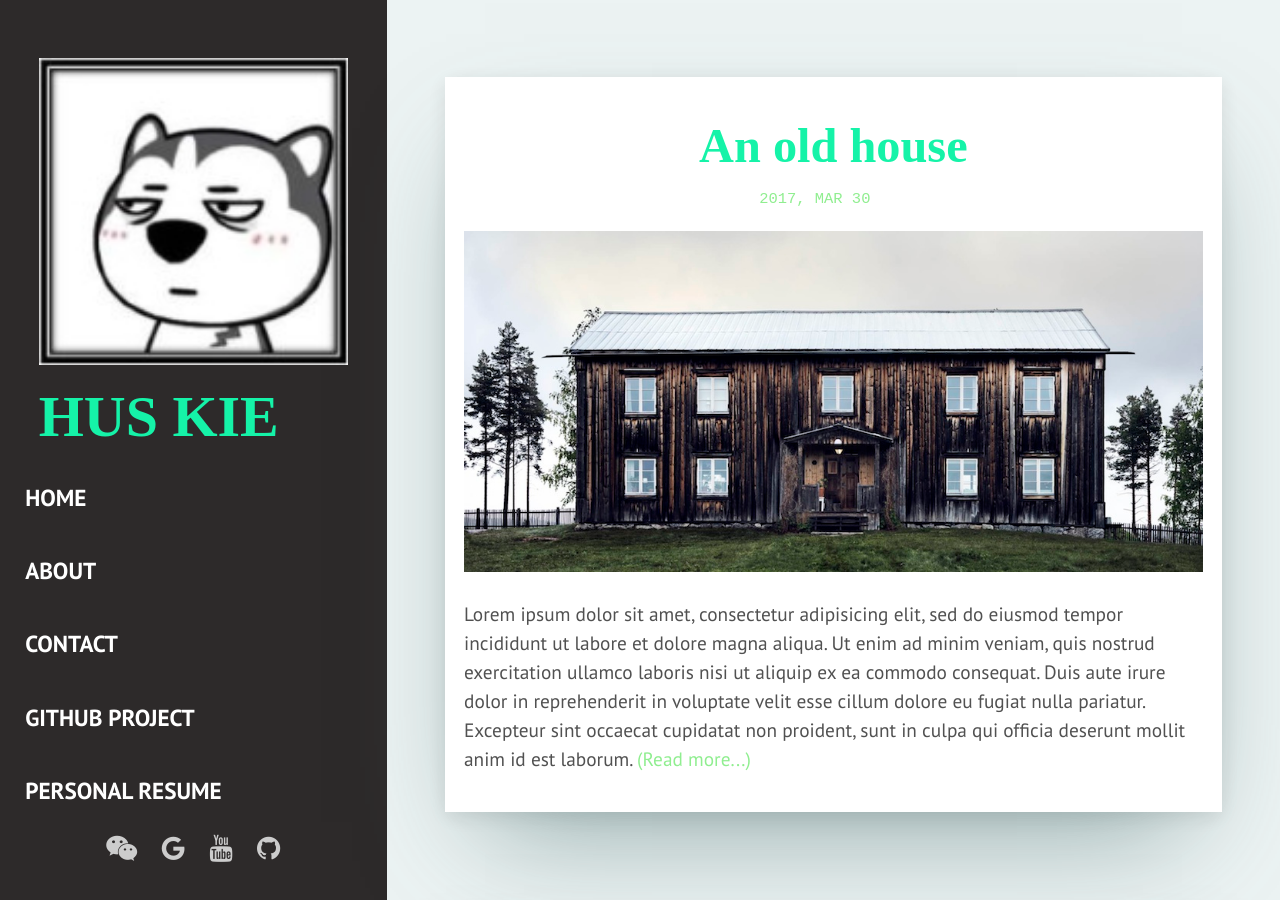
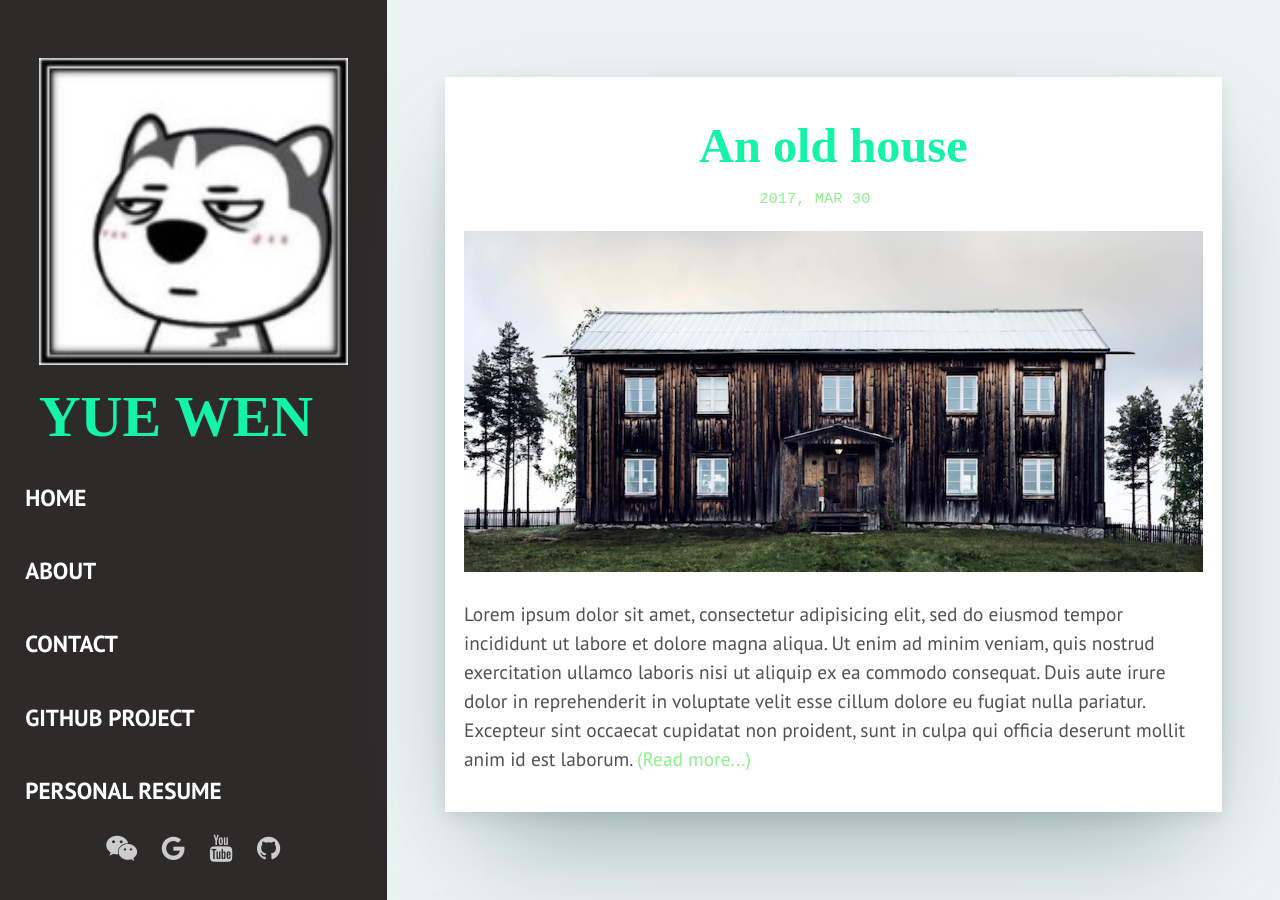
Before and after one commit to zywok/zywok.github.io, a Jekyll site: the page built from index.html, in a window 1280 px wide and 900 px high. Built offline with Jekyll 4.4.1, drawn with Linux system fonts in a browser that asks for light colours; some web fonts are replaced; the list of posts is cut into pages by our own code.

Commit message:
Update _config.yml

```diff
--- a/_config.yml
+++ b/_config.yml
@@ -1,5 +1,5 @@
 # Profile information
-name: HUS KIE
+name: YUE WEN
 title: Zhu Yuewen's HomePage
 description: > # this means to ignore newlines until "baseurl:"
   Write an awesome description for your new site here. You can edit this
```
